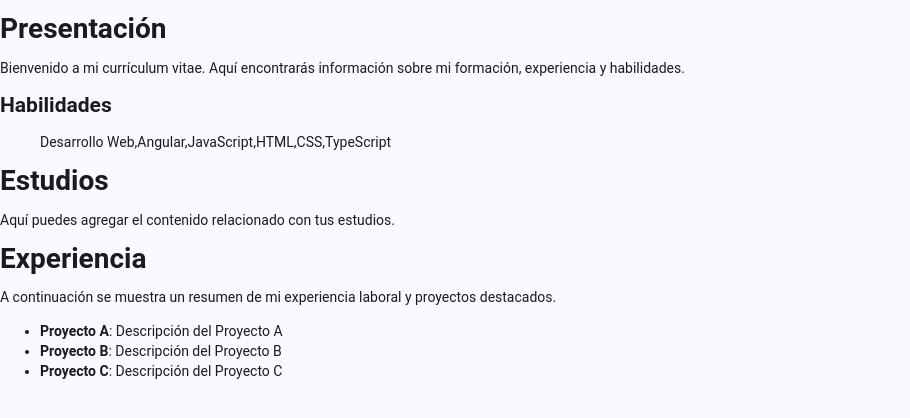
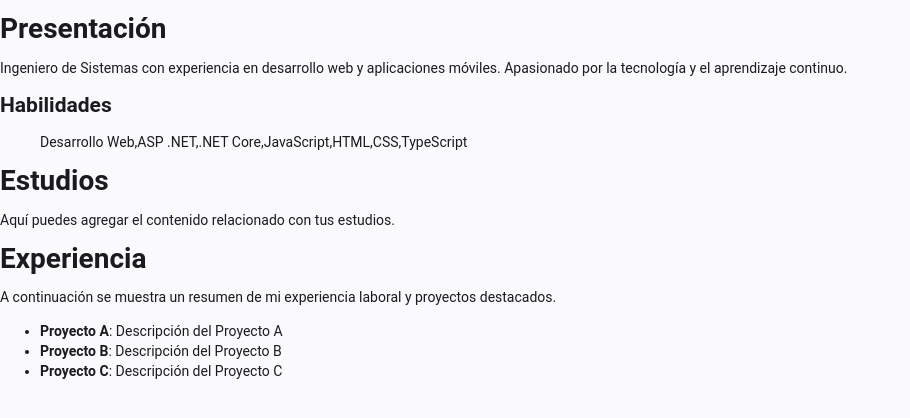
Before and after one commit to aayalac/cv-miguel-ayala, an Angular app: page / in a window 1280 px wide. Shown: the top 418 px of the page, without its empty margins (0-910 px from the left). Built offline with nearby package versions, Linux system fonts and the light colour scheme.

Commit message:
feat: añadido modelo para el componente habilidades

```diff
--- a/src/app/presentacion/presentacion.html
+++ b/src/app/presentacion/presentacion.html
@@ -2,4 +2,4 @@
 <p>{{descripcion}}</p>
 <h2>Habilidades</h2>
 <ul>
-<p>{{habilidades}}</p>
+<p>{{presentacion}}</p>
--- a/src/app/presentacion/presentacion.ts
+++ b/src/app/presentacion/presentacion.ts
@@ -1,4 +1,5 @@
 import { Component } from '@angular/core';
+import { PresentacionModel } from './presentacionModel';
 
 @Component({
   selector: 'app-presentacion',
@@ -9,6 +10,6 @@ import { Component } from '@angular/core';
 })
 export class Presentacion {
   titulo = 'Presentación';
-  descripcion = 'Bienvenido a mi currículum vitae. Aquí encontrarás información sobre mi formación, experiencia y habilidades.';
-  habilidades = ['Desarrollo Web', 'Angular', 'JavaScript', 'HTML', 'CSS', 'TypeScript'];
+  presentacion: PresentacionModel["habilidades"] = new PresentacionModel().habilidades;
+  descripcion: PresentacionModel["descripcion"] = new PresentacionModel().descripcion;
 }
--- /dev/null
+++ b/src/app/presentacion/presentacionModel.ts
@@ -0,0 +1,13 @@
+export class PresentacionModel {
+    constructor(
+        public habilidades: Array<string> = [
+            'Desarrollo Web',
+            'ASP .NET',
+            '.NET Core',
+            'JavaScript',
+            'HTML',
+            'CSS',
+            'TypeScript'],
+        public descripcion: string = 'Ingeniero de Sistemas con experiencia en desarrollo web y aplicaciones móviles. Apasionado por la tecnología y el aprendizaje continuo.'
+    ) {}
+}
```
